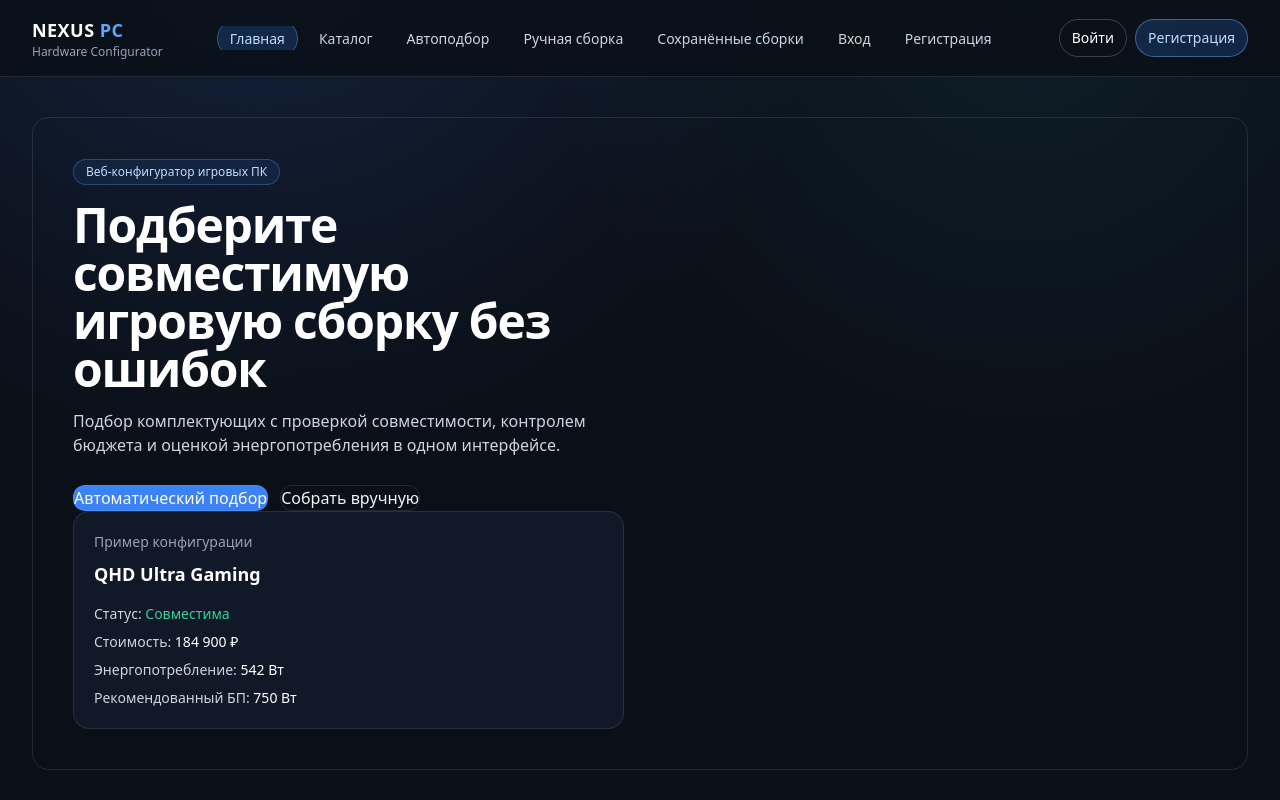
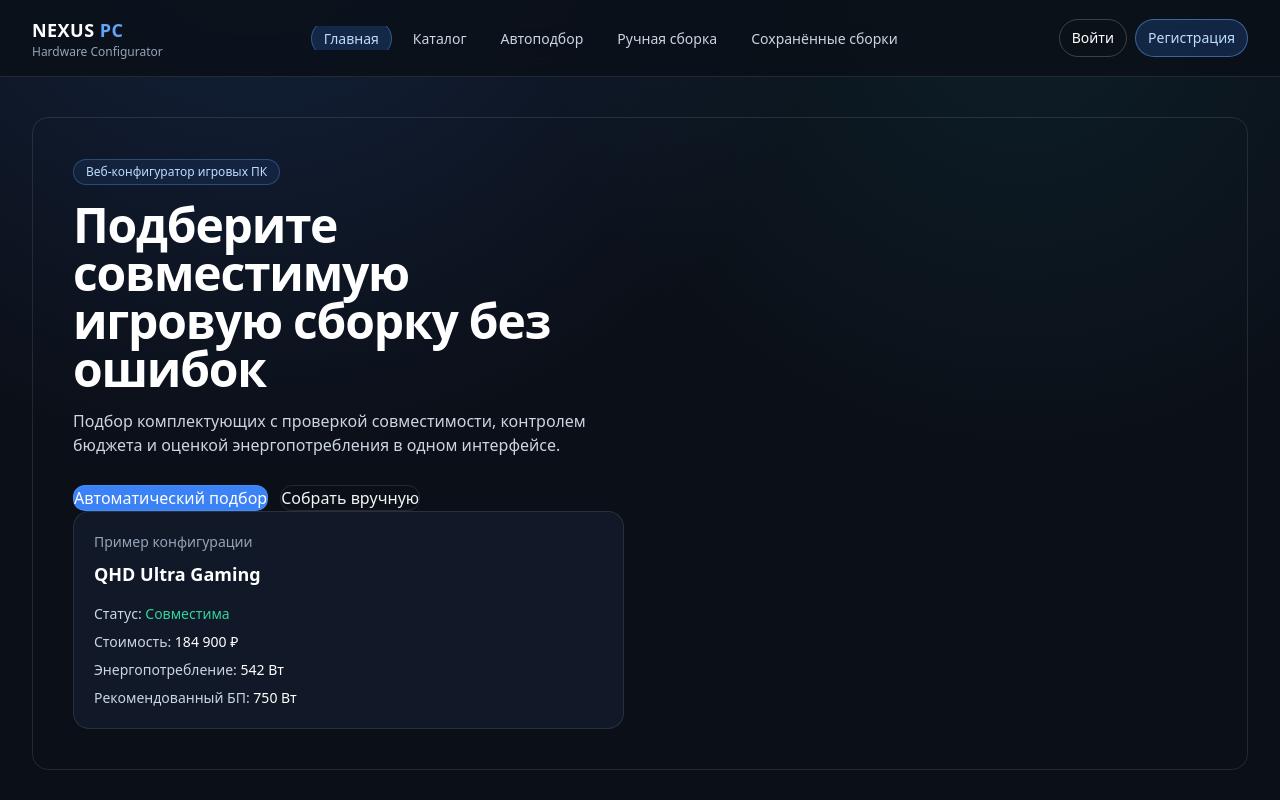
Before and after one commit to NeverGhost321/GrishaDiplom, a Next.js app: page / in a window 1280 px wide. Shown: the top 800 px of the page. Built offline with nearby package versions, Linux system fonts and the light colour scheme; no server answers.

Commit message:
Fix duplicate auth links in navigation

```diff
--- a/app/components/navigation.tsx
+++ b/app/components/navigation.tsx
@@ -7,9 +7,7 @@ const navItems = [
   { href: '/components', label: 'Каталог' },
   { href: '/auto-build', label: 'Автоподбор' },
   { href: '/manual-build', label: 'Ручная сборка' },
-  { href: '/saved-builds', label: 'Сохранённые сборки' },
-  { href: '/login', label: 'Вход' },
-  { href: '/register', label: 'Регистрация' }
+  { href: '/saved-builds', label: 'Сохранённые сборки' }
 ];
 
 export function Navigation() {
```
